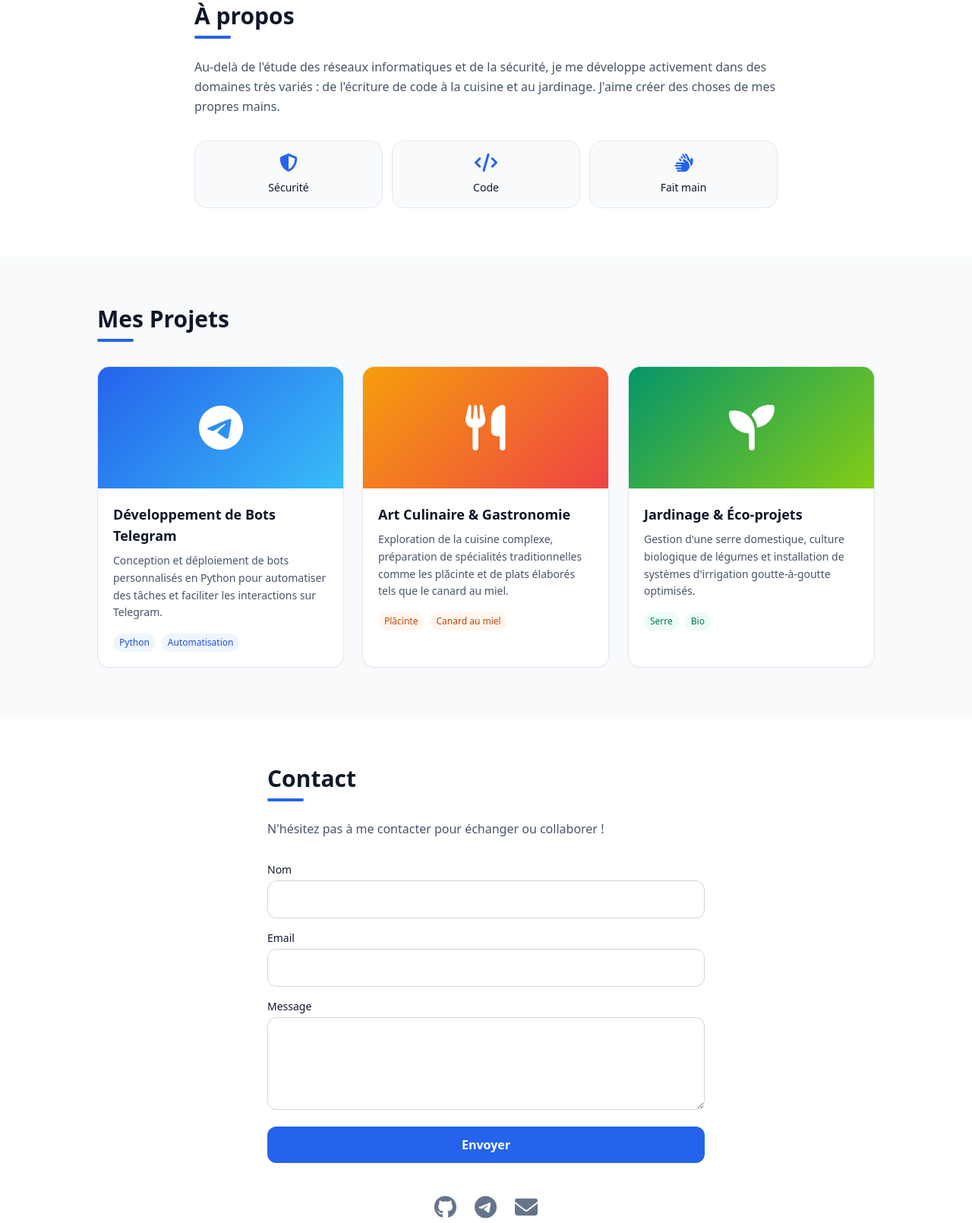
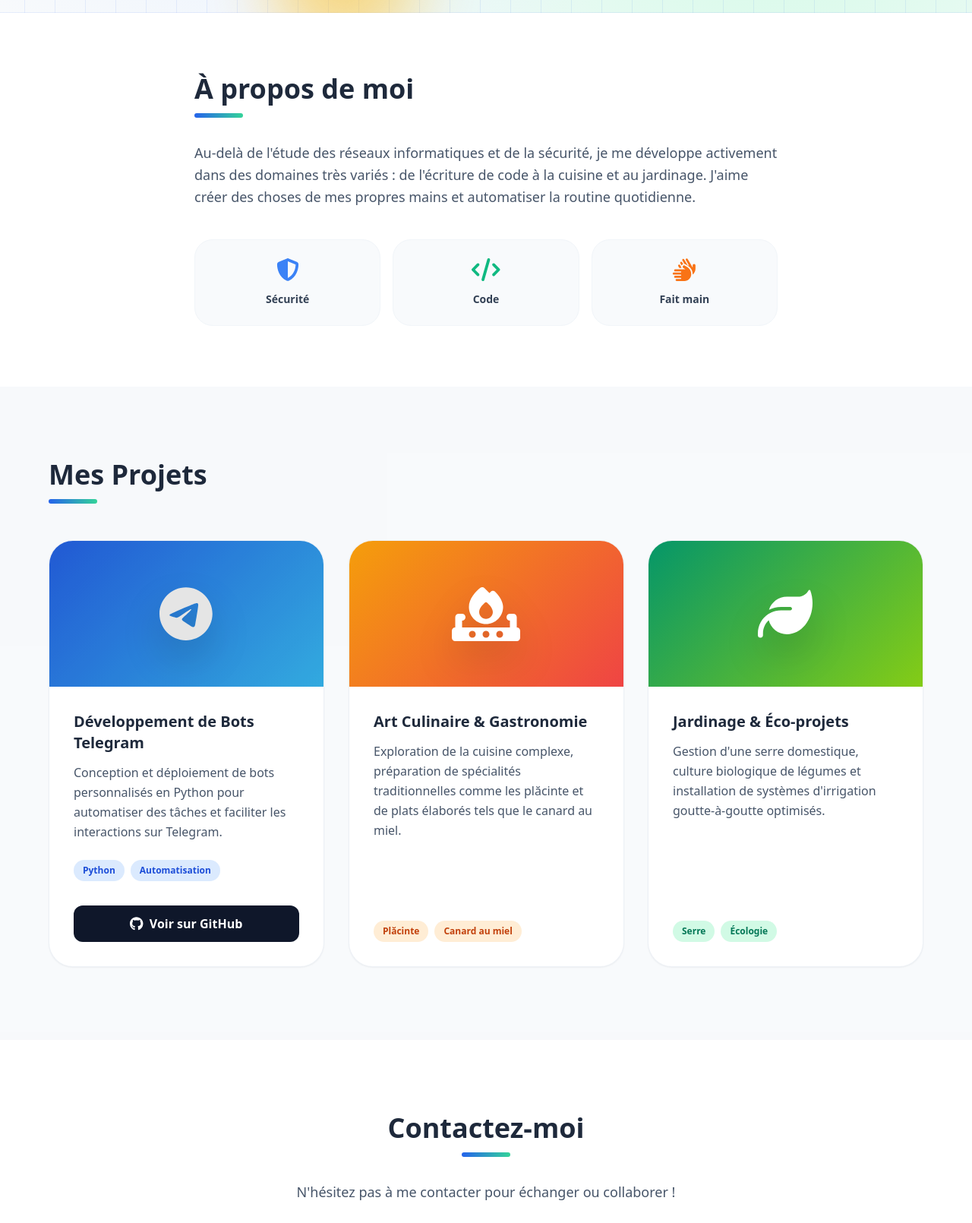
Before and after one commit to netakussia/portofolioF, a plain HTML site: page index.html in a window 1280 px wide. Shown: the part 675-2285 px from the top of the page at 76% size. Drawn offline with nearby package versions, Linux system fonts and the light colour scheme.

Commit message:
Refactor index.html for layout and animation improvements
Updated styles and structure for improved layout and animations. Enhanced project sections with new cards and added smooth scrolling effects.

```diff
--- a/index.html
+++ b/index.html
@@ -9,7 +9,7 @@
 <style>
   html{scroll-behavior:smooth;scroll-padding-top:72px}
   :root{box-sizing:border-box;padding-top:env(safe-area-inset-top,0px);padding-bottom:env(safe-area-inset-bottom,0px)}
-  body{font-family:system-ui,-apple-system,"Segoe UI",Roboto,sans-serif;background:#f8fafc;color:#0f172a}
+  body{font-family:system-ui,-apple-system,"Segoe UI",Roboto,sans-serif;background:#f8fafc;color:#0f172a;overflow-x:hidden;}
   .grad-1{background:linear-gradient(135deg,#2563eb,#38bdf8)}
   .grad-2{background:linear-gradient(135deg,#f59e0b,#ef4444)}
   .grad-3{background:linear-gradient(135deg,#059669,#84cc16)}
@@ -24,13 +24,34 @@
   @keyframes sh{to{background-position:-300% 0}}
   .glow{animation:pulse 2.2s ease-out infinite}
   @keyframes pulse{0%{box-shadow:0 0 0 0 rgba(37,99,235,.55)}100%{box-shadow:0 0 0 30px rgba(37,99,235,0)}}
+
+  /* Анимация появления блоков */
   .reveal{opacity:0;transform:translateY(46px) scale(.95);transition:opacity .8s cubic-bezier(.2,.7,.2,1),transform .8s cubic-bezier(.2,.7,.2,1);transition-delay:var(--d,0s)}
-  .reveal.in{opacity:1;transform:perspective(700px) rotateX(var(--rx,0deg)) rotateY(var(--ry,0deg))}
-  .reveal.done{transition:transform .12s linear,box-shadow .3s;transition-delay:0s}
+  .reveal.in{opacity:1;transform:translateY(0) scale(1)}
+  .reveal.done{transition:none;}
+
+  /* 3D Карточки проектов */
+  .card-3d {
+    transform-style: preserve-3d;
+    transform: perspective(1000px) rotateX(var(--rx, 0deg)) rotateY(var(--ry, 0deg)) translateY(var(--ty, 0px));
+    transition: transform 0.4s cubic-bezier(0.2, 0.8, 0.2, 1), box-shadow 0.4s ease;
+    will-change: transform;
+  }
+  .card-3d:hover {
+    --ty: -12px;
+    box-shadow: 0 30px 60px -15px rgba(0, 0, 0, 0.2);
+    z-index: 10;
+  }
+  .pop-out { transition: transform 0.4s cubic-bezier(0.2, 0.8, 0.2, 1); }
+  .card-3d:hover .pop-out { transform: translateZ(50px) scale(1.1); }
+  .card-3d:hover .pop-out-sm { transform: translateZ(25px); }
+
+  /* Блик на кнопках */
   .shine{position:relative;overflow:hidden}
   .shine::after{content:"";position:absolute;inset:0;background:linear-gradient(110deg,transparent 30%,rgba(255,255,255,.55) 50%,transparent 70%);transform:translateX(-100%);animation:sw 3s infinite}
   @keyframes sw{to{transform:translateX(100%)}}
   #bar{position:fixed;top:0;left:0;height:3px;width:0;background:linear-gradient(90deg,#2563eb,#10b981);z-index:50}
+
   @media (prefers-reduced-motion:reduce){*{animation:none!important}.reveal{opacity:1;transform:none}}
 </style>
 </head>
@@ -39,11 +60,11 @@
 
 <header class="fixed top-0 inset-x-0 z-20 bg-white/80 backdrop-blur border-b border-slate-200" style="padding-top:env(safe-area-inset-top,0px)">
   <nav class="max-w-5xl mx-auto flex items-center justify-between px-5 h-14">
-    <a href="#accueil" class="font-bold text-blue-600">N.P.</a>
-    <div class="flex gap-5 text-sm font-medium text-slate-600">
-      <a href="#apropos" class="hover:text-blue-600">À propos</a>
-      <a href="#projets" class="hover:text-blue-600">Projets</a>
-      <a href="#contact" class="hover:text-blue-600">Contact</a>
+    <a href="#accueil" class="font-bold text-blue-600 text-lg tracking-tight">N.P.</a>
+    <div class="flex gap-6 text-sm font-semibold text-slate-600">
+      <a href="#apropos" class="hover:text-blue-600 transition-colors">À propos</a>
+      <a href="#projets" class="hover:text-blue-600 transition-colors">Projets</a>
+      <a href="#contact" class="hover:text-blue-600 transition-colors">Contact</a>
     </div>
   </nav>
 </header>
@@ -64,94 +85,139 @@
       <div class="mx-auto w-24 h-24 rounded-full grad-1 glow flex items-center justify-center text-white text-4xl shadow-lg mb-6">
         <i class="fa-solid fa-network-wired"></i>
       </div>
-      <p class="text-blue-600 font-semibold tracking-wide uppercase text-xs mb-3">Portfolio</p>
-      <h1 class="shimmer-text text-4xl sm:text-6xl font-extrabold tracking-tight">Pleşca Nicolai</h1>
-      <p class="mt-3 text-lg sm:text-xl text-slate-600 font-medium">Étudiant en Réseaux Informatiques et Systèmes</p>
-      <p class="mt-6 text-slate-600 leading-relaxed">Bonjour et bienvenue sur mon portfolio ! Je suis passionné par l'architecture réseau, mais ma vie ne se limite pas à la technologie. Découvrez mes projets académiques et mes passions personnelles.</p>
-      <div class="mt-8 flex flex-col sm:flex-row gap-3 justify-center">
-        <a href="#projets" class="px-6 py-3 rounded-xl bg-blue-600 text-white font-semibold shadow hover:bg-blue-700 transition">Voir mes projets</a>
-        <a href="#contact" class="px-6 py-3 rounded-xl bg-white border border-slate-300 font-semibold hover:border-blue-600 hover:text-blue-600 transition">Me contacter</a>
+      <p class="text-blue-600 font-bold tracking-widest uppercase text-xs mb-3">Portfolio</p>
+      <h1 class="shimmer-text text-5xl sm:text-7xl font-extrabold tracking-tight pb-2">Pleşca Nicolai</h1>
+      <p class="mt-4 text-lg sm:text-2xl text-slate-700 font-semibold">Étudiant en Réseaux Informatiques et Systèmes</p>
+      <p class="mt-6 text-slate-600 leading-relaxed max-w-2xl mx-auto text-lg">Bonjour et bienvenue sur mon portfolio ! Je suis passionné par l'architecture réseau, mais ma vie ne se limite pas à la technologie. Découvrez mes projets académiques et mes passions personnelles.</p>
+      <div class="mt-10 flex flex-col sm:flex-row gap-4 justify-center">
+        <a href="#projets" class="px-8 py-3.5 rounded-full bg-blue-600 text-white font-bold shadow-lg hover:bg-blue-700 hover:scale-105 transition-all">Voir mes projets</a>
+        <a href="#contact" class="px-8 py-3.5 rounded-full bg-white border-2 border-slate-200 font-bold text-slate-700 hover:border-blue-600 hover:text-blue-600 hover:scale-105 transition-all">Me contacter</a>
       </div>
     </div>
   </section>
 
-  <section id="apropos" class="py-16 px-5 bg-white">
-    <div class="max-w-3xl mx-auto">
-      <h2 class="text-2xl sm:text-3xl font-bold mb-2">À propos</h2>
-      <div class="w-12 h-1 bg-blue-600 rounded mb-6"></div>
-      <p class="text-slate-600 leading-relaxed">Au-delà de l'étude des réseaux informatiques et de la sécurité, je me développe activement dans des domaines très variés : de l'écriture de code à la cuisine et au jardinage. J'aime créer des choses de mes propres mains.</p>
-      <div class="mt-8 grid grid-cols-3 gap-3 text-center">
-        <div class="rounded-2xl bg-slate-50 border border-slate-200 p-4"><i class="fa-solid fa-shield-halved text-blue-600 text-2xl"></i><p class="mt-2 text-xs sm:text-sm font-medium">Sécurité</p></div>
-        <div class="rounded-2xl bg-slate-50 border border-slate-200 p-4"><i class="fa-solid fa-code text-blue-600 text-2xl"></i><p class="mt-2 text-xs sm:text-sm font-medium">Code</p></div>
-        <div class="rounded-2xl bg-slate-50 border border-slate-200 p-4"><i class="fa-solid fa-hands text-blue-600 text-2xl"></i><p class="mt-2 text-xs sm:text-sm font-medium">Fait main</p></div>
+  <section id="apropos" class="py-20 px-5 bg-white relative">
+    <div class="max-w-3xl mx-auto relative z-10">
+      <h2 class="text-3xl sm:text-4xl font-extrabold mb-3 text-slate-800">À propos de moi</h2>
+      <div class="w-16 h-1.5 bg-gradient-to-r from-blue-600 to-emerald-400 rounded-full mb-8"></div>
+      <p class="text-slate-600 leading-relaxed text-lg">Au-delà de l'étude des réseaux informatiques et de la sécurité, je me développe activement dans des domaines très variés : de l'écriture de code à la cuisine et au jardinage. J'aime créer des choses de mes propres mains et automatiser la routine quotidienne.</p>
+      <div class="mt-10 grid grid-cols-3 gap-4 text-center">
+        <div class="rounded-3xl bg-slate-50 border border-slate-100 p-6 hover:shadow-md transition-shadow"><i class="fa-solid fa-shield-halved text-blue-500 text-3xl mb-3"></i><p class="text-sm font-bold text-slate-700">Sécurité</p></div>
+        <div class="rounded-3xl bg-slate-50 border border-slate-100 p-6 hover:shadow-md transition-shadow"><i class="fa-solid fa-code text-emerald-500 text-3xl mb-3"></i><p class="text-sm font-bold text-slate-700">Code</p></div>
+        <div class="rounded-3xl bg-slate-50 border border-slate-100 p-6 hover:shadow-md transition-shadow"><i class="fa-solid fa-hands text-orange-500 text-3xl mb-3"></i><p class="text-sm font-bold text-slate-700">Fait main</p></div>
       </div>
     </div>
   </section>
 
-  <section id="projets" class="py-16 px-5">
-    <div class="max-w-5xl mx-auto">
-      <h2 class="text-2xl sm:text-3xl font-bold mb-2">Mes Projets</h2>
-      <div class="w-12 h-1 bg-blue-600 rounded mb-8"></div>
-      <div class="grid gap-6 md:grid-cols-3">
+  <section id="projets" class="py-24 px-5 bg-slate-50/50">
+    <div class="max-w-6xl mx-auto">
+      <h2 class="text-3xl sm:text-4xl font-extrabold mb-3 text-slate-800">Mes Projets</h2>
+      <div class="w-16 h-1.5 bg-gradient-to-r from-blue-600 to-emerald-400 rounded-full mb-12"></div>
 
-        <article class="bg-white rounded-2xl overflow-hidden border border-slate-200 shadow-sm hover:shadow-lg transition">
-          <div class="grad-1 h-40 flex items-center justify-center text-white text-6xl"><i class="fa-brands fa-telegram"></i></div>
-          <div class="p-5">
-            <h3 class="font-bold text-lg">Développement de Bots Telegram</h3>
-            <p class="mt-2 text-sm text-slate-600 leading-relaxed">Conception et déploiement de bots personnalisés en Python pour automatiser des tâches et faciliter les interactions sur Telegram.</p>
-            <div class="mt-4 flex flex-wrap gap-2 text-xs"><span class="px-2 py-1 rounded-full bg-blue-50 text-blue-700">Python</span><span class="px-2 py-1 rounded-full bg-blue-50 text-blue-700">Automatisation</span></div>
+      <div class="grid gap-8 md:grid-cols-3">
+        <!-- Projet 1: Bots (С кликабельной кнопкой GitHub) -->
+        <article class="card-3d group relative bg-white rounded-[2rem] overflow-hidden border border-slate-200/60 shadow-sm flex flex-col">
+          <!-- Градиентное свечение при наведении -->
+          <div class="absolute inset-0 bg-gradient-to-br from-blue-500/0 via-blue-500/5 to-blue-500/20 opacity-0 group-hover:opacity-100 transition-opacity duration-500 pointer-events-none"></div>
+
+          <div class="grad-1 h-48 flex items-center justify-center text-white text-7xl relative overflow-hidden">
+            <i class="fa-brands fa-telegram pop-out group-hover:-rotate-12 drop-shadow-2xl"></i>
+            <div class="absolute inset-0 bg-black/10 group-hover:bg-transparent transition-colors duration-500"></div>
+          </div>
+          <div class="p-8 flex-1 flex flex-col relative z-10 pop-out-sm">
+            <h3 class="font-extrabold text-xl text-slate-800">Développement de Bots Telegram</h3>
+            <p class="mt-3 text-slate-600 leading-relaxed flex-1">Conception et déploiement de bots personnalisés en Python pour automatiser des tâches et faciliter les interactions sur Telegram.</p>
+            <div class="mt-6 flex flex-wrap gap-2 text-xs font-bold">
+              <span class="px-3 py-1.5 rounded-full bg-blue-100 text-blue-700">Python</span>
+              <span class="px-3 py-1.5 rounded-full bg-blue-100 text-blue-700">Automatisation</span>
+            </div>
+
+            <!-- Кнопка GitHub -->
+            <a href="https://github.com/netakussia" target="_blank" rel="noopener noreferrer" class="mt-8 inline-flex items-center justify-center gap-2 w-full py-3 rounded-xl bg-slate-900 text-white font-semibold hover:bg-blue-600 transition-colors group/btn">
+              <i class="fa-brands fa-github text-lg group-hover/btn:animate-bounce"></i> Voir sur GitHub
+            </a>
           </div>
         </article>
 
-        <article class="bg-white rounded-2xl overflow-hidden border border-slate-200 shadow-sm hover:shadow-lg transition">
-          <div class="grad-2 h-40 flex items-center justify-center text-white text-6xl"><i class="fa-solid fa-utensils"></i></div>
-          <div class="p-5">
-            <h3 class="font-bold text-lg">Art Culinaire &amp; Gastronomie</h3>
-            <p class="mt-2 text-sm text-slate-600 leading-relaxed">Exploration de la cuisine complexe, préparation de spécialités traditionnelles comme les plăcinte et de plats élaborés tels que le canard au miel.</p>
-            <div class="mt-4 flex flex-wrap gap-2 text-xs"><span class="px-2 py-1 rounded-full bg-orange-50 text-orange-700">Plăcinte</span><span class="px-2 py-1 rounded-full bg-orange-50 text-orange-700">Canard au miel</span></div>
+        <!-- Projet 2: Cuisine -->
+        <article class="card-3d group relative bg-white rounded-[2rem] overflow-hidden border border-slate-200/60 shadow-sm flex flex-col">
+          <div class="absolute inset-0 bg-gradient-to-br from-orange-500/0 via-orange-500/5 to-orange-500/20 opacity-0 group-hover:opacity-100 transition-opacity duration-500 pointer-events-none"></div>
+
+          <div class="grad-2 h-48 flex items-center justify-center text-white text-7xl relative overflow-hidden">
+            <i class="fa-solid fa-fire-burner pop-out group-hover:rotate-12 drop-shadow-2xl"></i>
+          </div>
+          <div class="p-8 flex-1 flex flex-col relative z-10 pop-out-sm">
+            <h3 class="font-extrabold text-xl text-slate-800">Art Culinaire &amp; Gastronomie</h3>
+            <p class="mt-3 text-slate-600 leading-relaxed flex-1">Exploration de la cuisine complexe, préparation de spécialités traditionnelles comme les plăcinte et de plats élaborés tels que le canard au miel.</p>
+            <div class="mt-6 flex flex-wrap gap-2 text-xs font-bold">
+              <span class="px-3 py-1.5 rounded-full bg-orange-100 text-orange-700">Plăcinte</span>
+              <span class="px-3 py-1.5 rounded-full bg-orange-100 text-orange-700">Canard au miel</span>
+            </div>
           </div>
         </article>
 
-        <article class="bg-white rounded-2xl overflow-hidden border border-slate-200 shadow-sm hover:shadow-lg transition">
-          <div class="grad-3 h-40 flex items-center justify-center text-white text-6xl"><i class="fa-solid fa-seedling"></i></div>
-          <div class="p-5">
-            <h3 class="font-bold text-lg">Jardinage &amp; Éco-projets</h3>
-            <p class="mt-2 text-sm text-slate-600 leading-relaxed">Gestion d'une serre domestique, culture biologique de légumes et installation de systèmes d'irrigation goutte-à-goutte optimisés.</p>
-            <div class="mt-4 flex flex-wrap gap-2 text-xs"><span class="px-2 py-1 rounded-full bg-emerald-50 text-emerald-700">Serre</span><span class="px-2 py-1 rounded-full bg-emerald-50 text-emerald-700">Bio</span></div>
+        <!-- Projet 3: Jardinage -->
+        <article class="card-3d group relative bg-white rounded-[2rem] overflow-hidden border border-slate-200/60 shadow-sm flex flex-col">
+          <div class="absolute inset-0 bg-gradient-to-br from-emerald-500/0 via-emerald-500/5 to-emerald-500/20 opacity-0 group-hover:opacity-100 transition-opacity duration-500 pointer-events-none"></div>
+
+          <div class="grad-3 h-48 flex items-center justify-center text-white text-7xl relative overflow-hidden">
+            <i class="fa-solid fa-leaf pop-out group-hover:rotate-6 drop-shadow-2xl"></i>
+          </div>
+          <div class="p-8 flex-1 flex flex-col relative z-10 pop-out-sm">
+            <h3 class="font-extrabold text-xl text-slate-800">Jardinage &amp; Éco-projets</h3>
+            <p class="mt-3 text-slate-600 leading-relaxed flex-1">Gestion d'une serre domestique, culture biologique de légumes et installation de systèmes d'irrigation goutte-à-goutte optimisés.</p>
+            <div class="mt-6 flex flex-wrap gap-2 text-xs font-bold">
+              <span class="px-3 py-1.5 rounded-full bg-emerald-100 text-emerald-700">Serre</span>
+              <span class="px-3 py-1.5 rounded-full bg-emerald-100 text-emerald-700">Écologie</span>
+            </div>
           </div>
         </article>
-
       </div>
     </div>
   </section>
 
-  <section id="contact" class="py-16 px-5 bg-white">
-    <div class="max-w-xl mx-auto">
-      <h2 class="text-2xl sm:text-3xl font-bold mb-2">Contact</h2>
-      <div class="w-12 h-1 bg-blue-600 rounded mb-6"></div>
-      <p class="text-slate-600 mb-8">N'hésitez pas à me contacter pour échanger ou collaborer !</p>
-      <div id="ok" class="hidden mb-4 rounded-xl bg-emerald-50 text-emerald-700 px-4 py-3 text-sm"><i class="fa-solid fa-circle-check"></i> Votre messagerie va s'ouvrir avec le message prêt à envoyer. Si rien ne se passe, écrivez-moi à <a href="mailto:nicolaiplesca62@gmail.com" class="underline font-medium">nicolaiplesca62@gmail.com</a>.</div>
-      <div class="space-y-4">
-        <div><label for="nom" class="block text-sm font-medium mb-1">Nom</label>
-          <input id="nom" type="text" autocomplete="name" class="w-full rounded-xl border border-slate-300 px-4 py-3 text-base focus:outline-none focus:ring-2 focus:ring-blue-500"></div>
-        <div><label for="email" class="block text-sm font-medium mb-1">Email</label>
-          <input id="email" type="email" autocomplete="email" class="w-full rounded-xl border border-slate-300 px-4 py-3 text-base focus:outline-none focus:ring-2 focus:ring-blue-500"></div>
-        <div><label for="msg" class="block text-sm font-medium mb-1">Message</label>
-          <textarea id="msg" rows="4" class="w-full rounded-xl border border-slate-300 px-4 py-3 text-base focus:outline-none focus:ring-2 focus:ring-blue-500"></textarea></div>
-        <button type="button" id="send" class="w-full rounded-xl bg-blue-600 text-white font-semibold py-3 hover:bg-blue-700 transition">Envoyer</button>
+  <section id="contact" class="py-24 px-5 bg-white relative">
+    <div class="max-w-xl mx-auto relative z-10">
+      <h2 class="text-3xl sm:text-4xl font-extrabold mb-3 text-center text-slate-800">Contactez-moi</h2>
+      <div class="w-16 h-1.5 bg-gradient-to-r from-blue-600 to-emerald-400 rounded-full mb-8 mx-auto"></div>
+      <p class="text-slate-600 mb-10 text-center text-lg">N'hésitez pas à me contacter pour échanger ou collaborer !</p>
+
+      <div id="ok" class="hidden mb-6 rounded-2xl bg-emerald-50 border border-emerald-200 text-emerald-700 px-5 py-4 text-sm font-medium shadow-sm flex items-start gap-3">
+        <i class="fa-solid fa-circle-check text-xl mt-0.5"></i>
+        <p>Votre messagerie va s'ouvrir. Si rien ne se passe, écrivez-moi directement à <a href="mailto:nicolaiplesca62@gmail.com" class="underline hover:text-emerald-900">nicolaiplesca62@gmail.com</a>.</p>
       </div>
-      <div class="mt-10 flex justify-center gap-6 text-3xl text-slate-500">
-        <a href="https://github.com/netakussia" target="_blank" rel="noopener" aria-label="GitHub" class="hover:text-blue-600"><i class="fa-brands fa-github"></i></a>
-        <a href="https://t.me/nikkl4y" target="_blank" rel="noopener" aria-label="Telegram" class="hover:text-blue-600"><i class="fa-brands fa-telegram"></i></a>
-        <a href="mailto:nicolaiplesca62@gmail.com" aria-label="Email" class="hover:text-blue-600"><i class="fa-solid fa-envelope"></i></a>
+
+      <div class="space-y-5 bg-slate-50 p-6 sm:p-8 rounded-[2rem] border border-slate-100 shadow-xl shadow-slate-200/50">
+        <div>
+          <label for="nom" class="block text-sm font-bold text-slate-700 mb-2">Votre Nom</label>
+          <input id="nom" type="text" autocomplete="name" class="w-full rounded-xl border border-slate-200 bg-white px-5 py-3.5 text-base focus:outline-none focus:ring-2 focus:ring-blue-500 focus:border-transparent transition-shadow">
+        </div>
+        <div>
+          <label for="email" class="block text-sm font-bold text-slate-700 mb-2">Votre Email</label>
+          <input id="email" type="email" autocomplete="email" class="w-full rounded-xl border border-slate-200 bg-white px-5 py-3.5 text-base focus:outline-none focus:ring-2 focus:ring-blue-500 focus:border-transparent transition-shadow">
+        </div>
+        <div>
+          <label for="msg" class="block text-sm font-bold text-slate-700 mb-2">Votre Message</label>
+          <textarea id="msg" rows="4" class="w-full rounded-xl border border-slate-200 bg-white px-5 py-3.5 text-base focus:outline-none focus:ring-2 focus:ring-blue-500 focus:border-transparent transition-shadow resize-none"></textarea>
+        </div>
+        <button type="button" id="send" class="shine w-full mt-2 rounded-xl bg-blue-600 text-white font-bold text-lg py-4 shadow-lg hover:bg-blue-700 hover:scale-[1.02] transition-all">Envoyer le message</button>
+      </div>
+
+      <div class="mt-16 flex justify-center gap-8 text-3xl text-slate-400">
+        <a href="https://github.com/netakussia" target="_blank" rel="noopener" aria-label="GitHub" class="hover:text-slate-900 hover:scale-125 transition-all drop-shadow-sm"><i class="fa-brands fa-github"></i></a>
+        <a href="https://t.me/nikkl4y" target="_blank" rel="noopener" aria-label="Telegram" class="hover:text-blue-500 hover:scale-125 transition-all drop-shadow-sm"><i class="fa-brands fa-telegram"></i></a>
+        <a href="mailto:nicolaiplesca62@gmail.com" aria-label="Email" class="hover:text-red-500 hover:scale-125 transition-all drop-shadow-sm"><i class="fa-solid fa-envelope"></i></a>
       </div>
     </div>
   </section>
 </main>
 
-<footer class="py-8 text-center text-sm text-slate-500">© 2026 Pleşca Nicolai. Tous droits réservés.</footer>
+<footer class="py-10 text-center text-sm font-medium text-slate-400 bg-slate-50 border-t border-slate-200">
+  <p>© 2026 Pleşca Nicolai. Tous droits réservés.</p>
+</footer>
 
 <script>
+  // Скрипт отправки почты
   document.getElementById('send').addEventListener('click', function () {
     var nom = document.getElementById('nom').value.trim();
     var email = document.getElementById('email').value.trim();
@@ -170,13 +236,14 @@
     a.remove();
     document.getElementById('ok').classList.remove('hidden');
   });
-</script>
-<script>
+
+  // Логика анимаций и 3D карточек
   (function () {
     var rm = matchMedia('(prefers-reduced-motion: reduce)').matches;
     var bar = document.getElementById('bar');
     var layers = [].slice.call(document.querySelectorAll('.layer'));
     var mx = 0, my = 0, tx = 0, ty = 0, sy = 0;
+
     function onScroll() {
       sy = window.scrollY;
       var h = document.documentElement.scrollHeight - innerHeight;
@@ -184,6 +251,7 @@
     }
     addEventListener('scroll', onScroll, { passive: true });
     onScroll();
+
     if (!rm) {
       addEventListener('pointermove', function (e) {
         mx = (e.clientX / innerWidth - 0.5) * 2;
@@ -199,8 +267,9 @@
         requestAnimationFrame(frame);
       })();
     }
-  document.querySelectorAll('#accueil a.bg-blue-600, #send').forEach(function (b) { b.classList.add('shine'); });
-  var groups = ['#accueil .max-w-3xl > *', '#apropos .max-w-3xl > *', '#projets h2', 'article', '#contact .max-w-xl > *'];
+
+    // Intersection Observer для плавного появления элементов при скролле
+    var groups = ['#accueil .max-w-3xl > *', '#apropos .max-w-3xl > *', '#projets h2', '.card-3d', '#contact .max-w-xl > *'];
     var io = new IntersectionObserver(function (es) {
       es.forEach(function (en) {
         if (!en.isIntersecting) return;
@@ -209,23 +278,28 @@
         setTimeout(function () { el.classList.add('done'); }, 1100);
         io.unobserve(el);
       });
-  }, { threshold: 0.12 });
+    }, { threshold: 0.1 });
+
     groups.forEach(function (sel) {
       document.querySelectorAll(sel).forEach(function (el, i) {
         el.classList.add('reveal');
-      el.style.setProperty('--d', (i * 0.12) + 's');
+        el.style.setProperty('--d', (i * 0.1) + 's');
         if (rm) el.classList.add('in'); else io.observe(el);
       });
     });
+
+    // 3D Parallax эффект для карточек проектов
     if (!rm) {
-    document.querySelectorAll('article').forEach(function (c) {
+      document.querySelectorAll('.card-3d').forEach(function (c) {
         c.addEventListener('pointermove', function (e) {
           if (e.pointerType !== 'mouse') return;
           var r = c.getBoundingClientRect();
-        c.style.setProperty('--ry', ((e.clientX - r.left) / r.width - 0.5) * 16 + 'deg');
-        c.style.setProperty('--rx', ((e.clientY - r.top) / r.height - 0.5) * -16 + 'deg');
+          // Вычисляем углы наклона на основе позиции мыши внутри карточки
+          c.style.setProperty('--ry', ((e.clientX - r.left) / r.width - 0.5) * 24 + 'deg');
+          c.style.setProperty('--rx', ((e.clientY - r.top) / r.height - 0.5) * -24 + 'deg');
         });
         c.addEventListener('pointerleave', function () {
+          // Возвращаем в исходное положение при уводе мыши
           c.style.setProperty('--rx', '0deg');
           c.style.setProperty('--ry', '0deg');
         });
```
Lines whose indentation alone changed are shown as unchanged.
